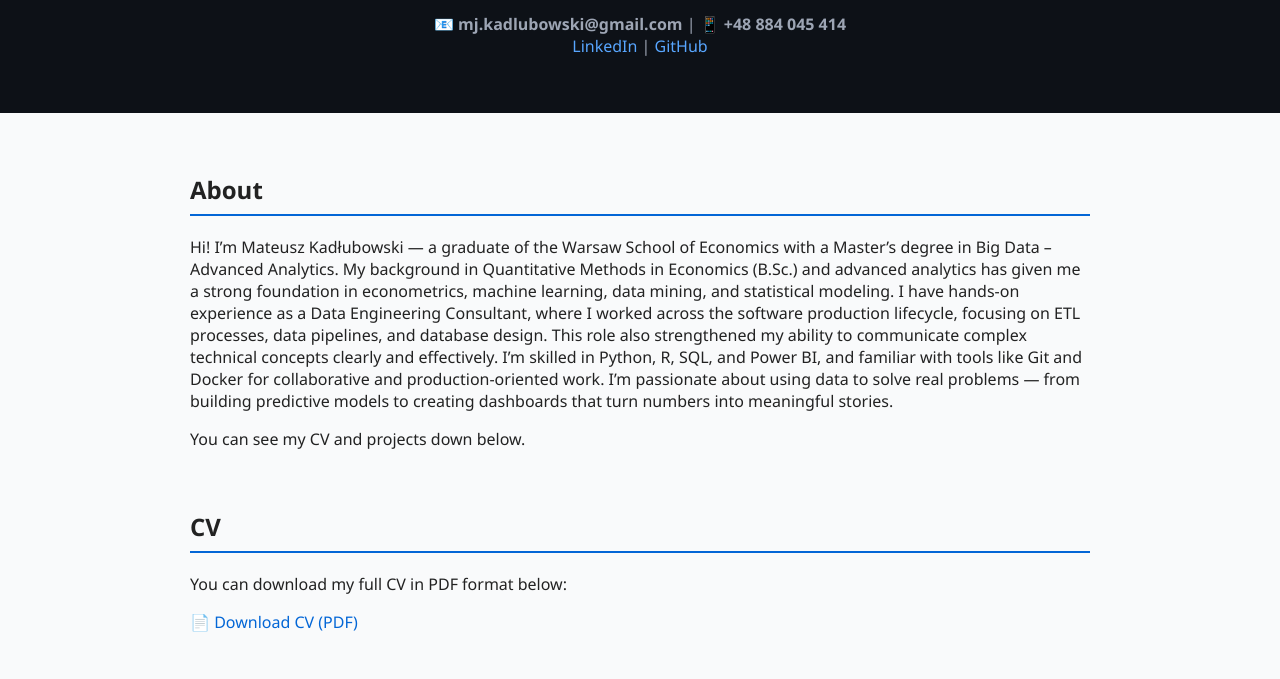
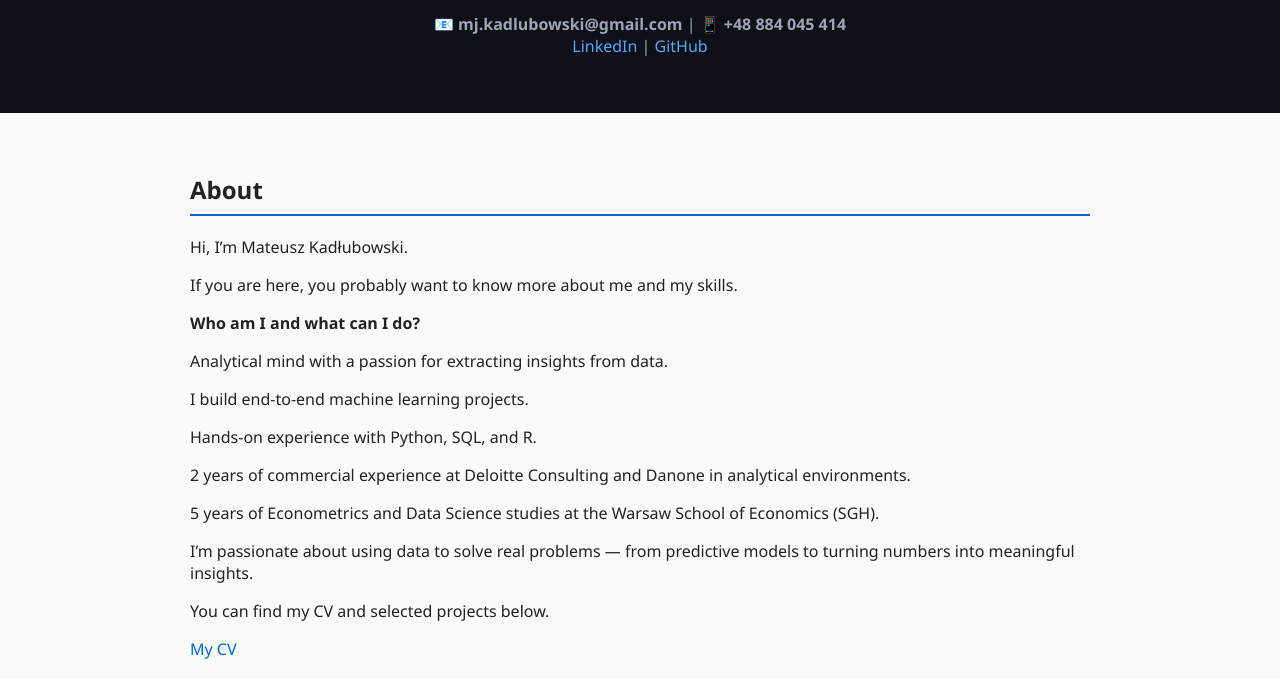
Before and after one commit to MateuszKadlubowskiDS/MateuszKadlubowskiDS.github.io, a plain HTML site: page index.html in a window 1280 px wide. Shown: the part 121-800 px from the top of the page. Drawn offline with Linux system fonts and the light colour scheme.

Commit message:
Revise 'About' section with updated content
Updated the 'About' section to provide a more concise introduction and added new details about skills and experience.

```diff
--- a/index.html
+++ b/index.html
@@ -67,32 +67,49 @@
   </header>
 
 
-  <section id="about">
-    <h2>About </h2>
-    <p>Hi! I’m Mateusz Kadłubowski — a graduate of the Warsaw School of Economics with a Master’s degree in Big Data – Advanced Analytics.
+<section id="about">
+  <h2>About</h2>
 
-       My background in Quantitative Methods in Economics (B.Sc.) and advanced analytics has given me a strong foundation in econometrics, machine learning, data mining, and statistical modeling.
+  <p>Hi, I’m Mateusz Kadłubowski.</p>
 
-       I have hands-on experience as a Data Engineering Consultant, where I worked across the software production lifecycle, focusing on ETL processes, data pipelines, and database design.
+  <p>
+    If you are here, you probably want to know more about me and my skills.
+  </p>
 
-       This role also strengthened my ability to communicate complex technical concepts clearly and effectively.
+  <p><strong>Who am I and what can I do?</strong></p>
 
-       I’m skilled in Python, R, SQL, and Power BI, and familiar with tools like Git and Docker for collaborative and production-oriented work.
+  <p>
+    Analytical mind with a passion for extracting insights from data.
+  </p>
 
-       I’m passionate about using data to solve real problems — from building predictive models to creating dashboards that turn numbers into meaningful stories.</p>
+  <p>
+    I build end-to-end machine learning projects.
+  </p>
 
-       You can see my CV and projects down below.
-  </section>
+  <p>
+    Hands-on experience with Python, SQL, and R.
+  </p>
 
-  <section id="CV">
-  <h2>CV</h2>
-  <p>You can download my full CV in PDF format below:</p>
   <p>
-    <a href="CV_Mateusz_Kadłubowski.pdf" target="_blank">
-      📄 Download CV (PDF)
-    </a>
+    2 years of commercial experience at Deloitte Consulting and Danone in analytical environments.
   </p>
-  </section>
+
+  <p>
+    5 years of Econometrics and Data Science studies at the Warsaw School of Economics (SGH).
+  </p>
+
+  <p>
+    I’m passionate about using data to solve real problems — from predictive models to turning numbers into meaningful insights.
+  </p>
+
+  <p>
+    You can find my CV and selected projects below.
+  </p>
+
+  <p>
+    <a href="CV_Mateusz_Kadlubowski.pdf" target="_blank">My CV</a>
+  </p>
+</section>
 
 <section id="projects">
   <h2>Projects</h2>
```
